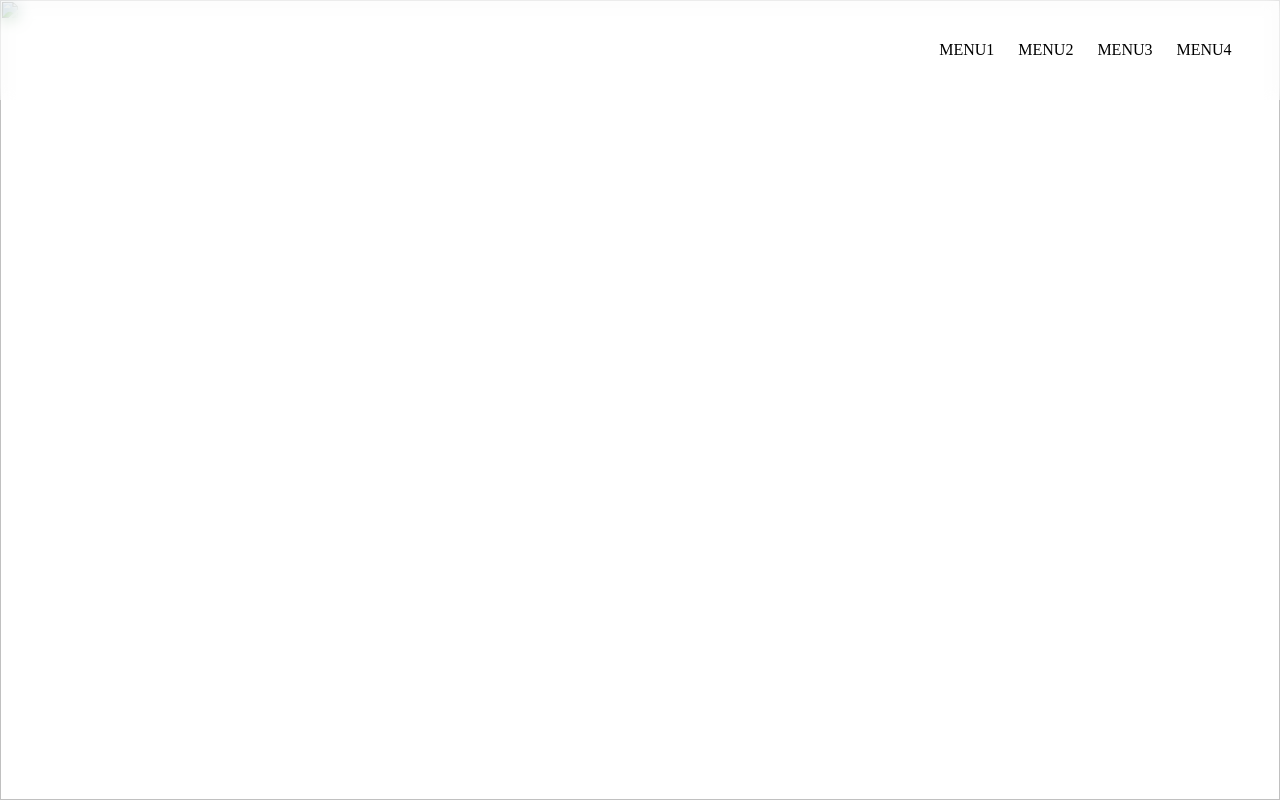
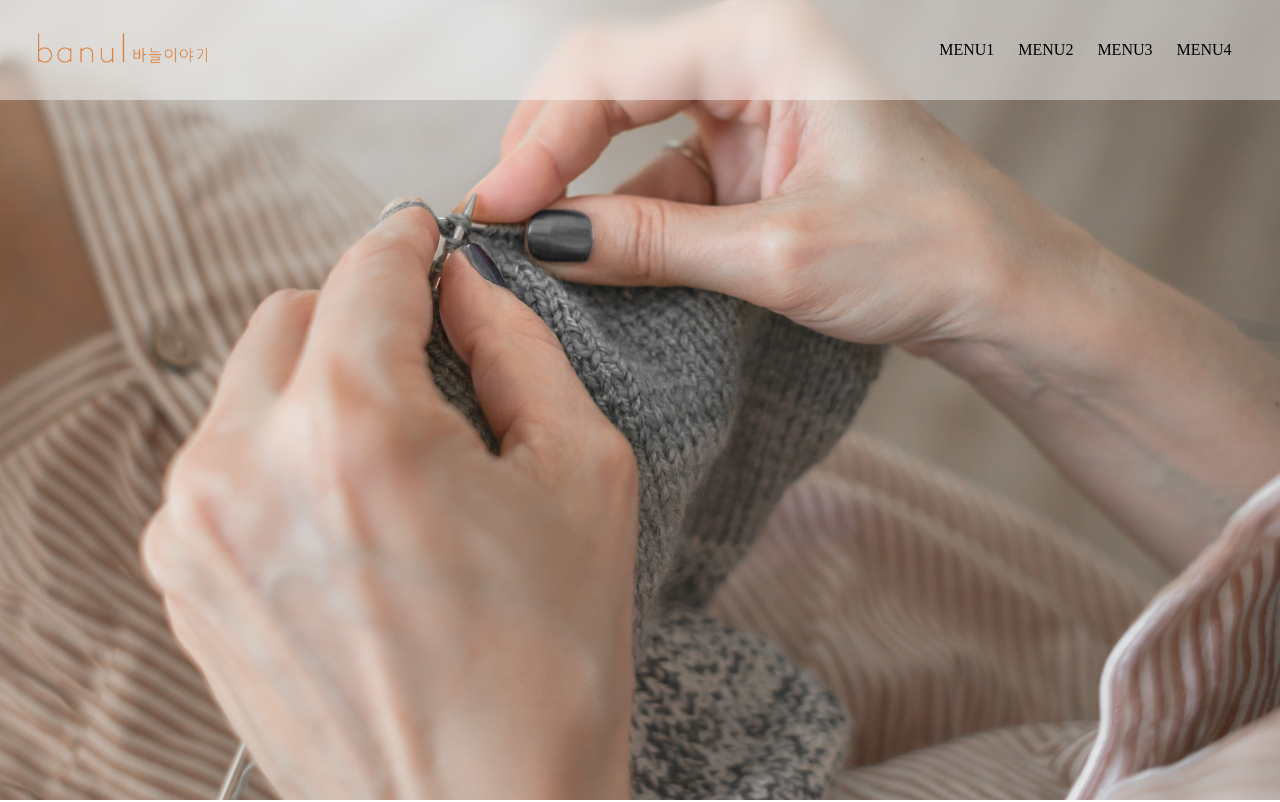
Before and after one commit to dahnbee/layout2, a plain HTML site: page index.html in a window 1280 px wide. Shown: the top 802 px of the page. Drawn offline with Linux system fonts and the light colour scheme; some icons are missing; a web font is replaced by a local one.

Commit message:
Update index.html

```diff
--- a/index.html
+++ b/index.html
@@ -13,7 +13,7 @@
 
     <div class="inner">
         <h1>
-        <a href="#"><img src="ING/바늘로고.png" alt="" />  </a>
+        <a href="#"><img src="IMG/바늘로고.png" alt="" />  </a>
         </h1>
 
         <nav>
@@ -34,7 +34,7 @@
 
 
 <section class="main">
-    <img src="ING/니팅배경.jpg" alt="" />
+    <img src="IMG/니팅배경.jpg" alt="" />
 </section>
 
 
```
